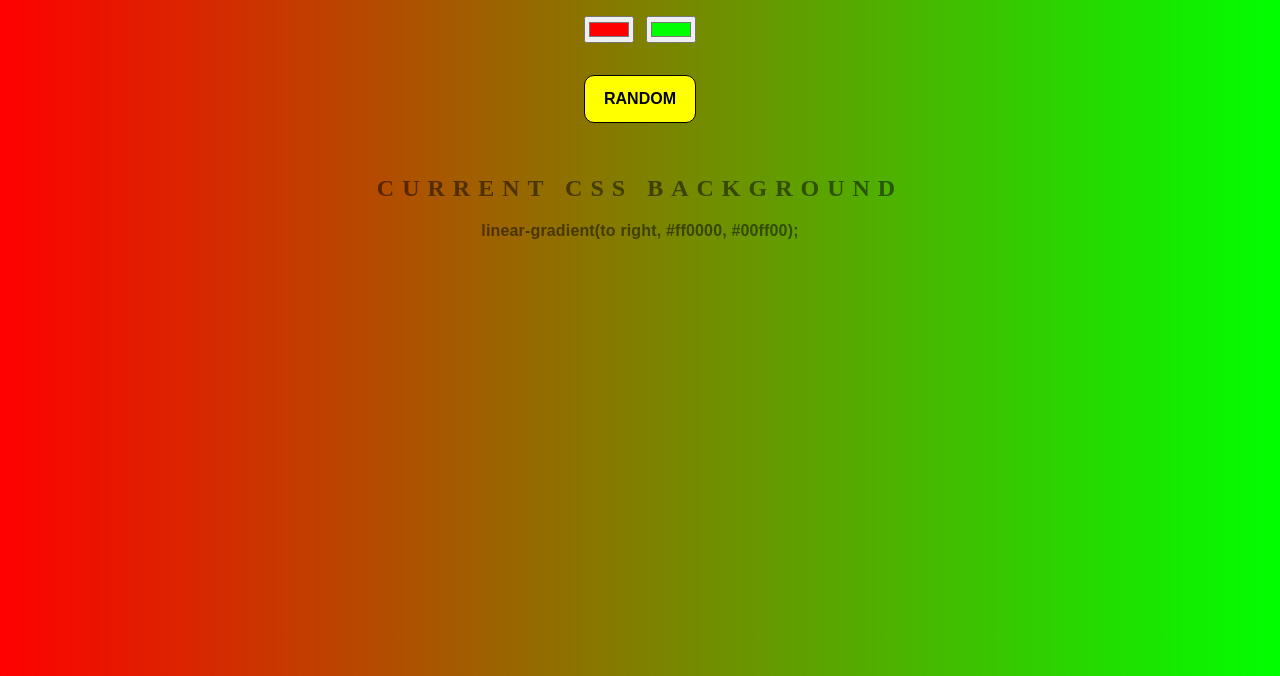
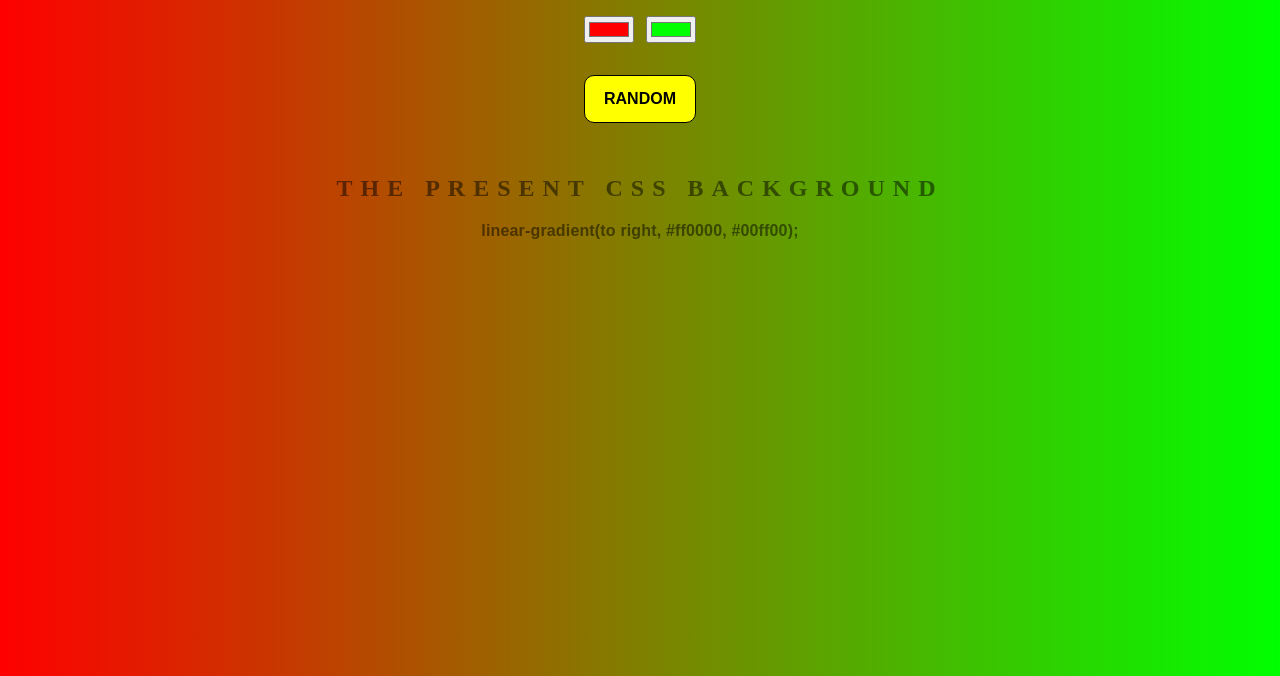
Before and after one commit to Mukesh2810/background_generator, a plain HTML site: page index.html in a window 1280 px wide. Shown: the part 124-800 px from the top of the page. Drawn offline with Linux system fonts and the light colour scheme.

Commit message:
changed the header2 content

```diff
--- a/index.html
+++ b/index.html
@@ -9,7 +9,7 @@
 	<input class="color1" type="color" name="color1" value="#ff0000">
 	<input class="color2" type="color" name="color2" value="#00ff00"><br>
 	<button id="random">RANDOM</button>
-	<h2>Current CSS Background</h2>
+	<h2>The Present CSS Background</h2>
 	<h3></h3>
 	<script type="text/javascript" src="script.js"></script>
 </body>
```
